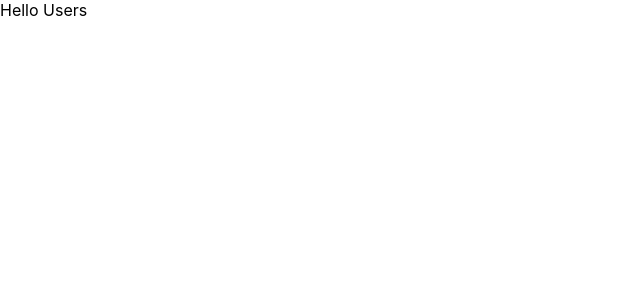
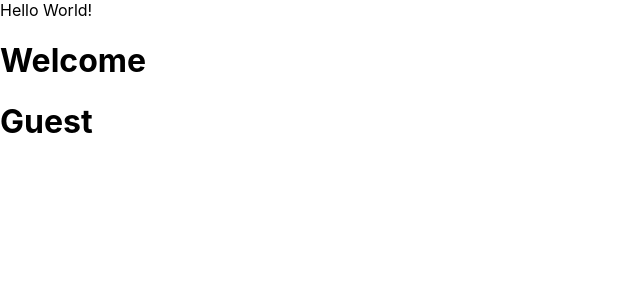
Before and after one commit to margub9363/React_Learning_from_Youtube, a React (Create React App) app in the folder blog/: page / in a window 1280 px wide. Shown: the top 300 px of the page, without its empty margins (0-640 px from the left). Built offline with nearby package versions, Linux system fonts and the light colour scheme.

Commit message:
Conditional Rendering

```diff
--- a/blog/package.json
+++ b/blog/package.json
@@ -6,7 +6,6 @@
     "@testing-library/jest-dom": "^5.17.0",
     "@testing-library/react": "^13.4.0",
     "@testing-library/user-event": "^13.5.0",
-    "react": "^18.2.0",
     "react-dom": "^18.2.0",
     "react-scripts": "5.0.1",
     "web-vitals": "^2.1.4"
--- a/blog/src/App.js
+++ b/blog/src/App.js
@@ -1,8 +1,13 @@
 import logo from "./logo.svg";
 import "./App.css";
+import Profile from "./Profile";
 
 function App() {
-  return <div>Hello World!</div>;
+  return (
+    <div>
+      Hello World!
+      <Profile />
+    </div>
+  );
 }
-
 export default App;
--- /dev/null
+++ b/blog/src/Profile.js
@@ -0,0 +1,26 @@
+import { useState } from "react";
+
+function Profile() {
+  // 1-> User
+  // 2 -> Admin
+  // 3 -> Guest
+  const [loggedInProfile, setLoggedInProfile] = useState(3);
+  const newLocal = (
+    <span>
+      {loggedInProfile == 1 ? (
+        <h1>User</h1>
+      ) : loggedInProfile == 2 ? (
+        <h1>Admin</h1>
+      ) : (
+        <h1>Guest</h1>
+      )}
+    </span>
+  );
+  return (
+    <span>
+      <h1>Welcome </h1> {newLocal}
+    </span>
+  );
+}
+
+export default Profile;
--- a/blog/src/index.js
+++ b/blog/src/index.js
@@ -8,7 +8,7 @@ import reportWebVitals from "./reportWebVitals";
 const root = ReactDOM.createRoot(document.getElementById("root"));
 root.render(
   <React.StrictMode>
-    <User />
+    <App />
   </React.StrictMode>
 );
 
```
